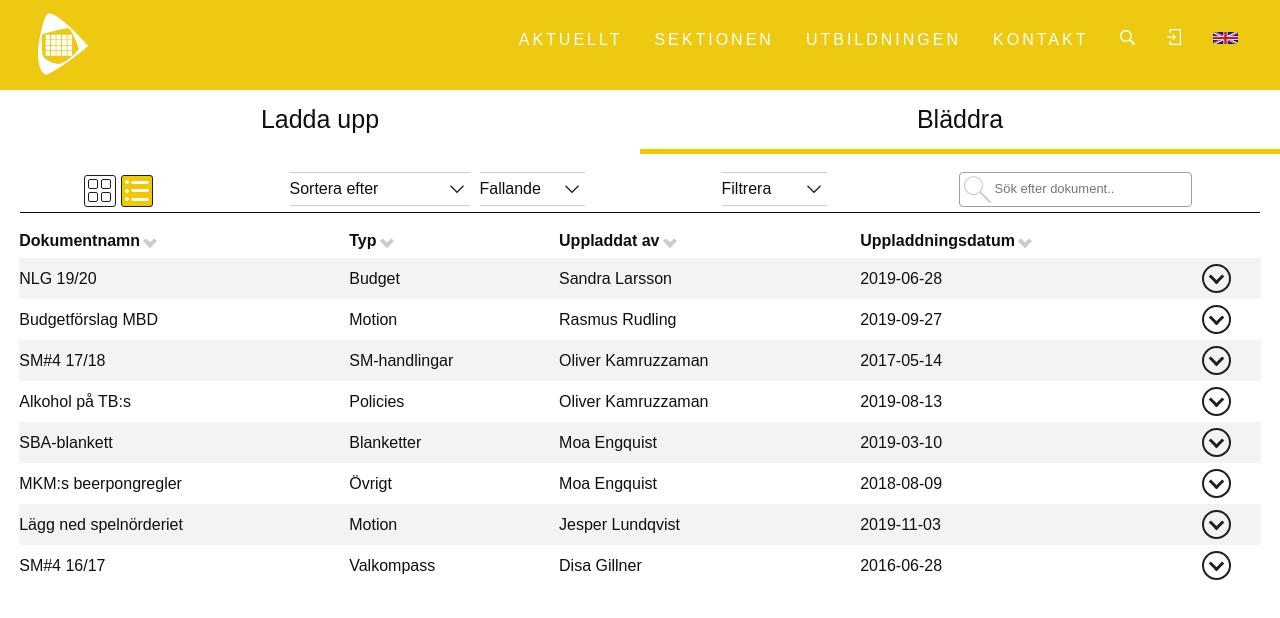
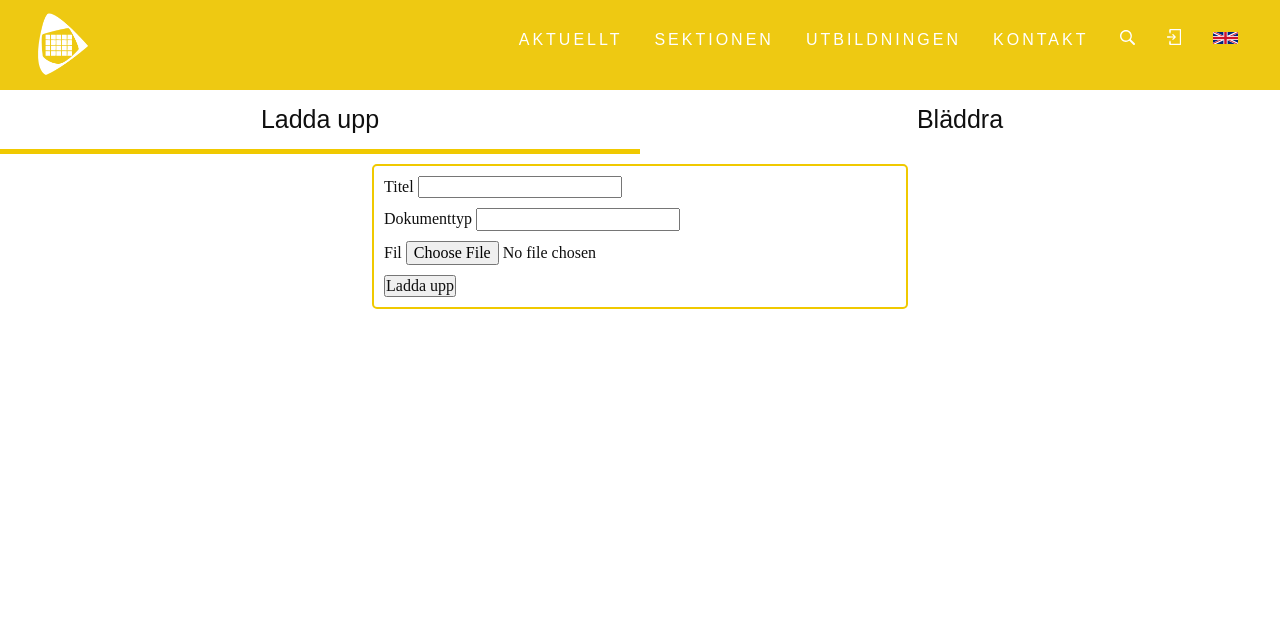
Before and after one commit to medieteknik-kth/medieteknik.com, a React (Create React App) app in the folder app/: page /documents in a window 1280 px wide. Shown: the top 618 px of the page. Built offline with nearby package versions, Linux system fonts and the light colour scheme.

Commit message:
Snart fixat färdigt så att man kan skicka och hämta dokument från backend

```diff
--- a/app/src/Components/Document/Document.js
+++ b/app/src/Components/Document/Document.js
@@ -20,7 +20,7 @@
         super();
 
         this.state = {
-            viewCardsview: true,
+            viewCardsview: false,
             propUserFunkis: true // Ska komma som prop
         }
     }
--- a/app/src/Components/Document/PublishDocument.js
+++ b/app/src/Components/Document/PublishDocument.js
@@ -1,6 +1,7 @@
-import React from 'react';
+import React, { useState } from 'react';
 
 import classes from './PublishDocument.module.css';
+import Api from '../../Utility/Api';
 
 // Att göra:
 // - Kolla upp hur FormData fungerar
@@ -11,19 +12,52 @@
 // - Fixa konstig loga
 // - Ladda upp knapp
 
+
+
 export default function PublishDocuments() {
+    const [title, setTitle] = useState('');
+    const [date, setDate] = useState('2020-03-27 11:45:52.914672');
+    const [fileName, setFileName] = useState('abc123.pdf');
+
+
+    const submitFormHandler = (event) => {
+        event.preventDefault();
+
+        const formData = new FormData();
+        const fileField = document.querySelector('input[type="file"]');
+
+        formData.append('filename', fileField.files[0]);
+
+        console.log(formData.get('documentFile'))
+        console.log(formData.get('fileName'))
+
+        Api.Documents.PublishDocument(formData)
+            // .then((response) => response.json())
+            .then((result) => {
+            console.log('Success:', result);
+            })
+            .catch((error) => {
+            console.error('Error:', error);
+            });
+    }
+
+    const changeTitleHandler = (event) => {
+        setTitle(event.target.value)
+    }
+
     return (
         <div className={classes.Publish}>
             <form
                 method="post"
                 encType="multipart/form-data"
                 action="http://localhost:5000/documents"
-                //onSubmit={e => e.preventDefault()}
+                onSubmit={submitFormHandler}
             >
                 <div>
-                    <label>Rubrik </label>
+                    <label>Titel </label>
                     <input
                         name="title"
+                        onChange = {changeTitleHandler}
                     />
                 </div>
 
```
